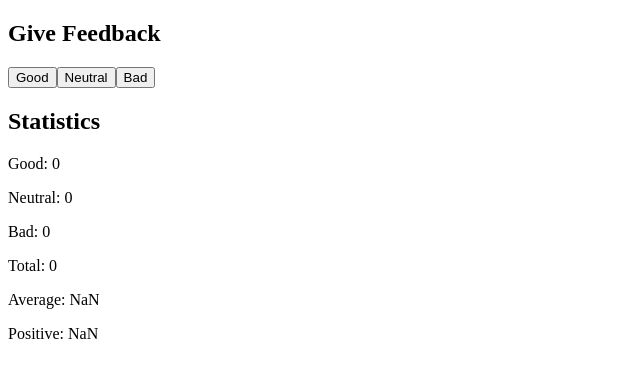
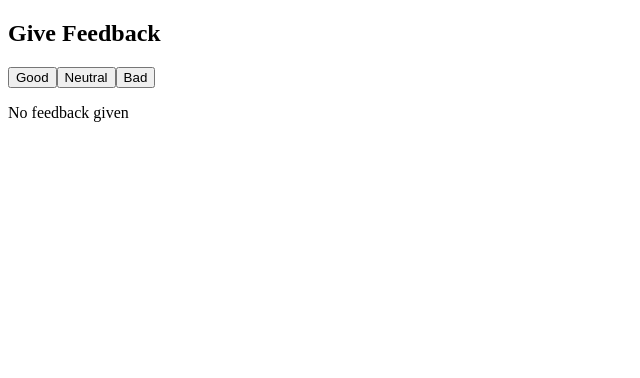
Before and after one commit to favor-I/Full-Stack-Open-2022, a React (Create React App) app in the folder part1/unicafe/: page / in a window 1280 px wide. Shown: the top 378 px of the page, without its empty margins (0-640 px from the left). Built offline with nearby package versions, Linux system fonts and the light colour scheme.

Commit message:
part 1.9 of exercise 1.6.-1.1.4

```diff
--- a/part1/unicafe/src/App.js
+++ b/part1/unicafe/src/App.js
@@ -7,6 +7,11 @@ const Statistics = ({title,goodStat,badStat,neutralStat}) => {
   const average = ((goodStat *1) + (badStat * -1))/total;
   const positive = (goodStat * (100/total));
 
+  if(total === 0) {
+    return (
+      <p>No feedback given</p>
+    );
+  } else {
     return (
       <>
         <h2>{title}</h2>
@@ -18,6 +23,7 @@ const Statistics = ({title,goodStat,badStat,neutralStat}) => {
         <p>Positive: {positive}</p>
       </>
     );
+  }
 }
 
 function App() {
```
Lines whose indentation alone changed are shown as unchanged.
